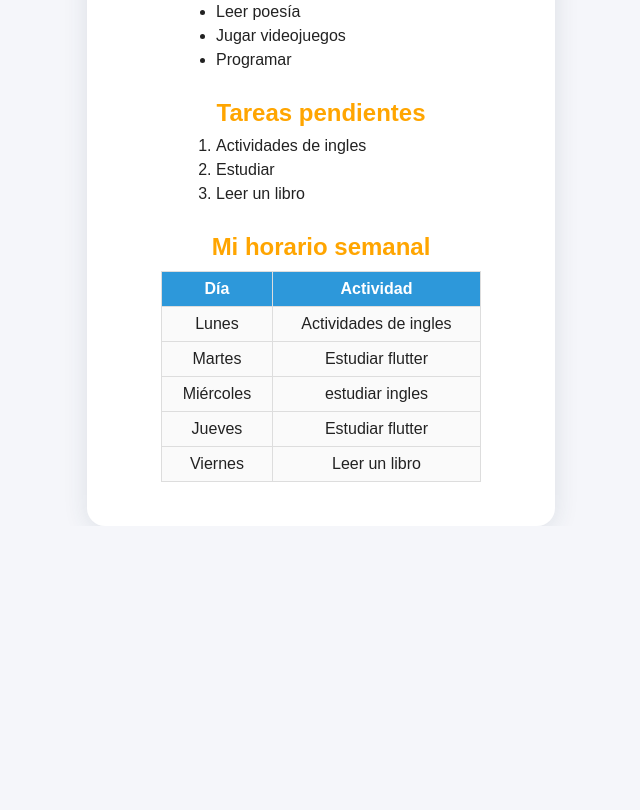
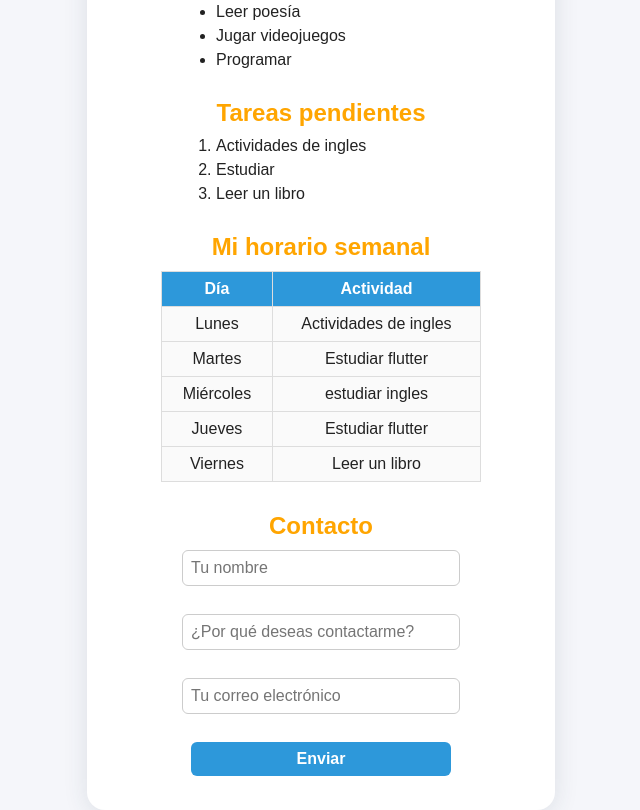
Before and after one commit to germanstar/TalentoTech, a plain HTML site: page index.html in a window 1280 px wide. Shown: the part 594-1404 px from the top of the page, without its empty margins (319-959 px from the left). Before the commit the page ends 1120 px from the top, so only its background shows below. Drawn offline with Linux system fonts and the light colour scheme.

Commit message:
Agrego formulario de contacto y estilos para el formulario

```diff
--- a/index.html
+++ b/index.html
@@ -64,6 +64,14 @@
                 </tr>
             </tbody>
         </table>
+
+        <h2>Contacto</h2>
+        <form>
+            <input type="text" name="nombre" placeholder="Tu nombre" required><br><br>
+            <input type="text" name="motivo" placeholder="¿Por qué deseas contactarme?" required><br><br>
+            <input type="email" name="correo" placeholder="Tu correo electrónico" required><br><br>
+            <button type="submit">Enviar</button>
+        </form>
     </div>
 </body>
 </html>
--- a/style.css
+++ b/style.css
@@ -97,3 +97,25 @@ th {
     background: #2d98da;
     color: #fff;
 }
+
+form input, form button {
+    width: 90%;
+    max-width: 260px;
+    padding: 8px;
+    margin-bottom: 10px;
+    border-radius: 6px;
+    border: 1px solid #ccc;
+    font-size: 1em;
+}
+
+form button {
+    background: #2d98da;
+    color: #fff;
+    border: none;
+    cursor: pointer;
+    font-weight: bold;;
+}
+
+form button:hover {
+    background: #3867d6;
+}
```
